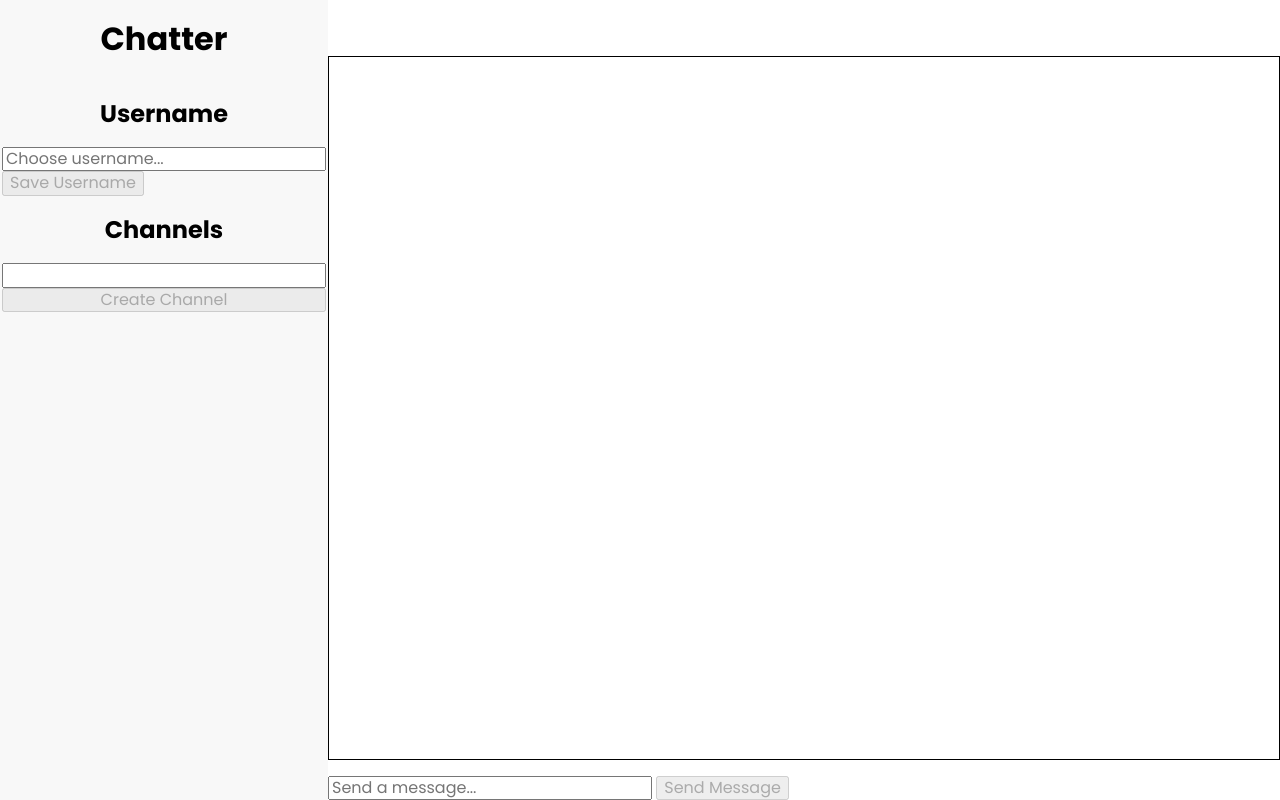
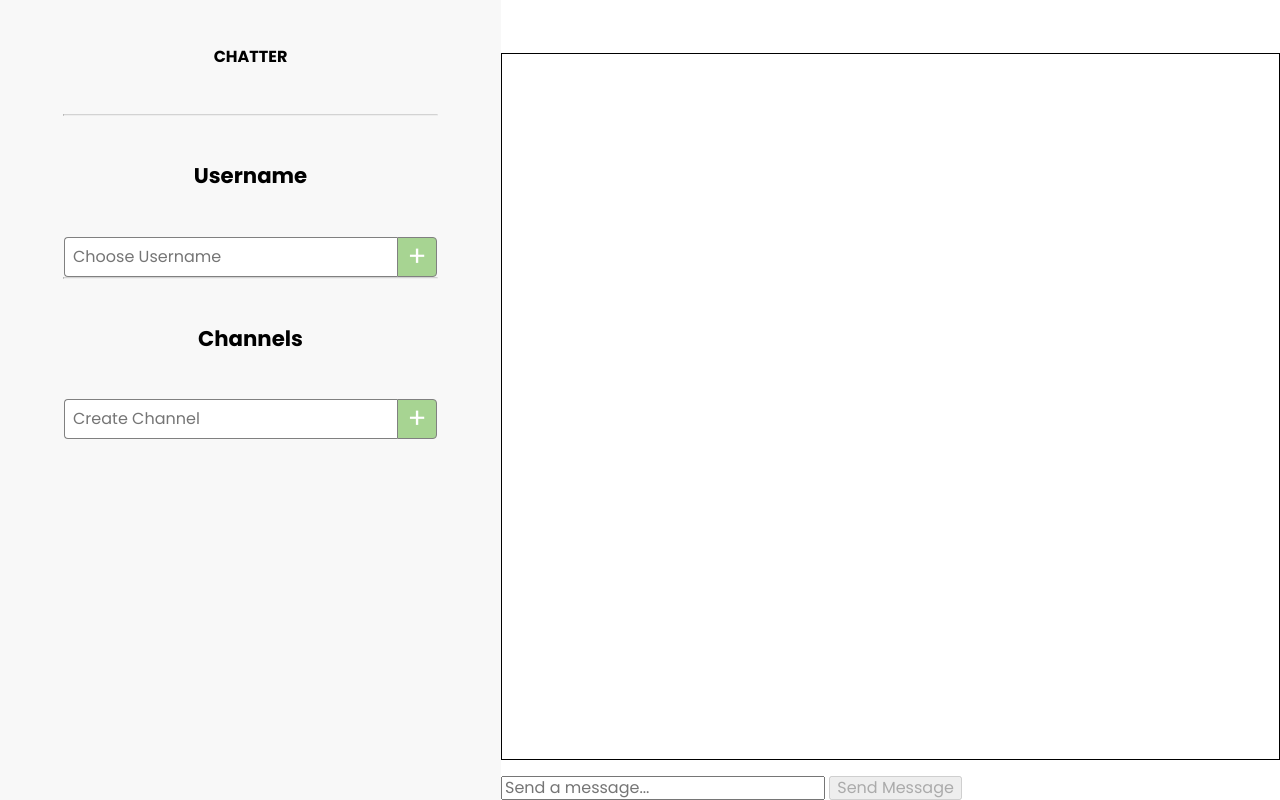
Before and after one commit to itsjeevan/chatter, a Flask app: page / in a window 1280 px wide. Run offline with Flask 2, Linux system fonts and the light colour scheme; some libraries are stand-ins or nearby versions.

Commit message:
Styled input fields for channel & username

```diff
--- a/static/main.css
+++ b/static/main.css
@@ -1,9 +1,16 @@
-/* Fonts */
+
+
+/* Global */
 
 body {
     font-family: 'Poppins', sans-serif;
 }
 
+hr {
+    border-top: 1px solid lightgray;
+    margin: 0;
+    width: 100%;
+}
 
 /* Containers */
 
@@ -19,27 +26,65 @@ body {
     display: flex;
     flex-direction: column;
     padding: 0 4rem;
-    width: 200px;
 }
 
 .right-panel {
     display: flex;
-    flex: 1;
+    flex-grow: 1;
     flex-direction: column;
 }
 
 
 /* Left Panel */
 
-.channel-form {
-    display: flex;
-    flex-direction: column;
-    align-items: center;
+/** Fonts **/
+
+h1 {
+    font-size: 1rem;
+    margin: 3rem 0;
+    text-transform: uppercase;
 }
 
-.channel-form__button {
-    width: 100%;
+h2 {
+    font-size: 1.33rem;
+    margin: 3rem 0;
 }
+
+/** Forms **/
+
+.username-form, .channel-form {
+    display: flex;
+    flex-direction: row;
+}
+
+.username-form__input, .channel-form__input {
+    border: 1px solid #808080;
+    border-bottom-left-radius: 0.25rem;
+    border-top-left-radius: 0.25rem;
+    border-right: none;
+    padding: 0.5rem;
+}
+
+.username-form__input:focus, .channel-form__input:focus {
+    outline: none;
+}
+
+.username-form__button, .channel-form__button {
+    background-color: #61BE35;
+    border: 1px solid #808080;
+    border-bottom-right-radius: 0.25rem;
+    border-top-right-radius: 0.25rem;
+    color: white;
+    font-size: 1.75rem;
+    height: 40px;
+    width: 40px;
+}
+
+.username-form__button:disabled, .channel-form__button:disabled {
+    background-color: #a7d492;
+}
+
+/** Channels **/
 
 .channels-list {
     list-style-type: none;
@@ -51,11 +96,9 @@ body {
     background-color: white;
     border: 1px solid #61BE35;
     border-radius: 0.25rem;
-    color: black;
     font-weight: bold;
-    margin-top: 1rem;
-    padding: 0.5rem 0 0.5rem 1rem;
-    text-decoration: none;
+    margin-top: 1rem;                              /* Adjust */
+    padding: 0.75rem 0.75rem 0.75rem 1.5rem;
 }
 
 .channels-list__item:hover {
--- a/static/main.js
+++ b/static/main.js
@@ -1,6 +1,6 @@
 document.addEventListener('DOMContentLoaded', () => {
 
-    // localStorage.clear();
+    localStorage.clear();
 
     let socket = io.connect(location.protocol + '//' + document.domain + ':' + location.port);
 
--- a/templates/index.html
+++ b/templates/index.html
@@ -19,23 +19,22 @@
 
                 <h1>Chatter</h1>
 
+                <hr>
+
                 <h2>Username</h2>
+                <form class="username-form">
+                    <input class="username-form__input" type="text" placeholder="Choose Username">
+                    <button class="username-form__button">+</button>
+                </form>
+                <h3 class="username-title"></h1>
 
-                <form class="username-form">
-                    <input class="username-form__input" type="text" placeholder="Choose username...">
-                    <button class="username-form__button">Save Username</button>
-                </form>
-
-                <h2 class="username-title"></h1>
-
+                <hr>
 
                 <h2>Channels</h1>
-
                 <form class="channel-form">
-                    <input class="channel-form__input" type="text">
-                    <button class="channel-form__button">Create Channel</button>
+                    <input class="channel-form__input" type="text" placeholder="Create Channel">
+                    <button class="channel-form__button">+</button>
                 </form>
-
                 <ul class="channels-list">
                 </ul>
 
@@ -44,7 +43,7 @@
             <div class="right-panel">
 
 
-                <h2 class="channel-title"></h1>
+                <h3 class="channel-title"></h1>
                 <ul class="messages-list">
                 </ul>
 
```
